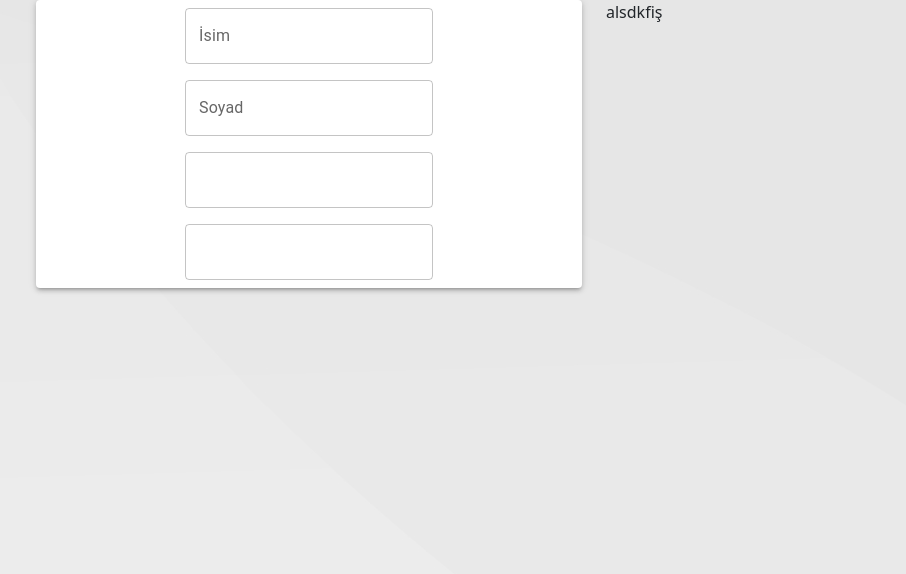
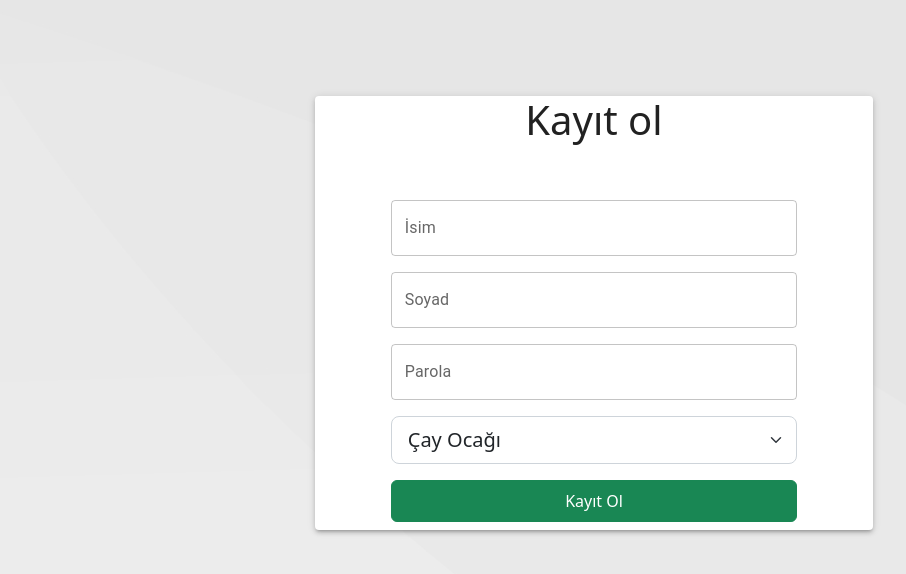
Before and after one commit to ensarsnr/app, a React (Create React App) app: page /register in a window 1280 px wide. Shown: the top 574 px of the page, without its empty margins (46-952 px from the left). Built offline with nearby package versions, Linux system fonts and the light colour scheme.

Commit message:
add register

```diff
--- a/src/components/Register.jsx
+++ b/src/components/Register.jsx
@@ -1,32 +1,52 @@
 import { Paper, TextField } from '@mui/material'
-import React from 'react'
-import { Col, Container, Row } from 'react-bootstrap'
-import { LABEL_NAME, LABEL_SURNAME } from '../constants/constText'
+import { Button, Col, Container, Row } from 'react-bootstrap'
+import { LABEL_NAME, LABEL_SURNAME, USER_PASSWORD } from '../constants/constText'
 
 function Register() {
+
+
+    // const [name, setName] = useState();
+    // const [department, setDepartment] = useState("");
+
+    const departments = [
+        "Çay Ocağı",
+        "AR-GE",
+        "ÜR-GE",
+        "Muhasebe"
+    ]
+
     return (
         <Container>
             <Row>
-            <Col>
-                <Paper elevation={3}>
-                    <form className='text-center'>
-                        <div className='p-2'>
-                            <TextField label={LABEL_NAME} />
+                <Col className='mt-5'>
+                    <Paper sx={{
+                        margin: "auto",
+                        width: "50%"
+                    }} elevation={3}>
+                        <h1 className='text-center mt-5'>Kayıt ol</h1>
+                        <form className='mt-2 text-center'>
+                            <div className='p-2 pt-5'>
+                                <TextField className='w-75' label={LABEL_NAME} />
                             </div>
                             <div className='p-2'>
-                            <TextField label={LABEL_SURNAME} />
+                                <TextField className='w-75' label={LABEL_SURNAME} />
+                            </div>
+
+                            <div className='p-2'>
+                                <TextField className='w-75' type='password' label={USER_PASSWORD} />
                             </div>
                             <div className='p-2'>
-                            <TextField />
+                                <select class="form-select form-select-lg w-75 m-auto" >
+                                    {departments.map((e) => (
+                                        <option>{e}</option>
+                                    ))}
+                                </select>
                             </div>
                             <div className='p-2'>
-                            <TextField />
+                                <Button variant='success' className='p-2 w-75'>Kayıt Ol</Button>
                             </div>
                         </form>
                     </Paper>
-            </Col>
-            <Col>
-                alsdkfiş
                 </Col>
             </Row>
         </Container>
--- a/src/constants/constText.js
+++ b/src/constants/constText.js
@@ -14,3 +14,4 @@ export const LOGIN_ERROR = "Giriş yapılamadı. Lütfen bilgilerinizi kontrol e
 export const ALERT_HEADING = "Siparişiniz alındı!"
 export const LABEL_SEARCH = "Search"
 export const REGISTER_FORM = "Hesabınız yoksa tıklayın"
+export const USER_PASSWORD = "Parola"
```
Lines whose indentation alone changed are shown as unchanged.
